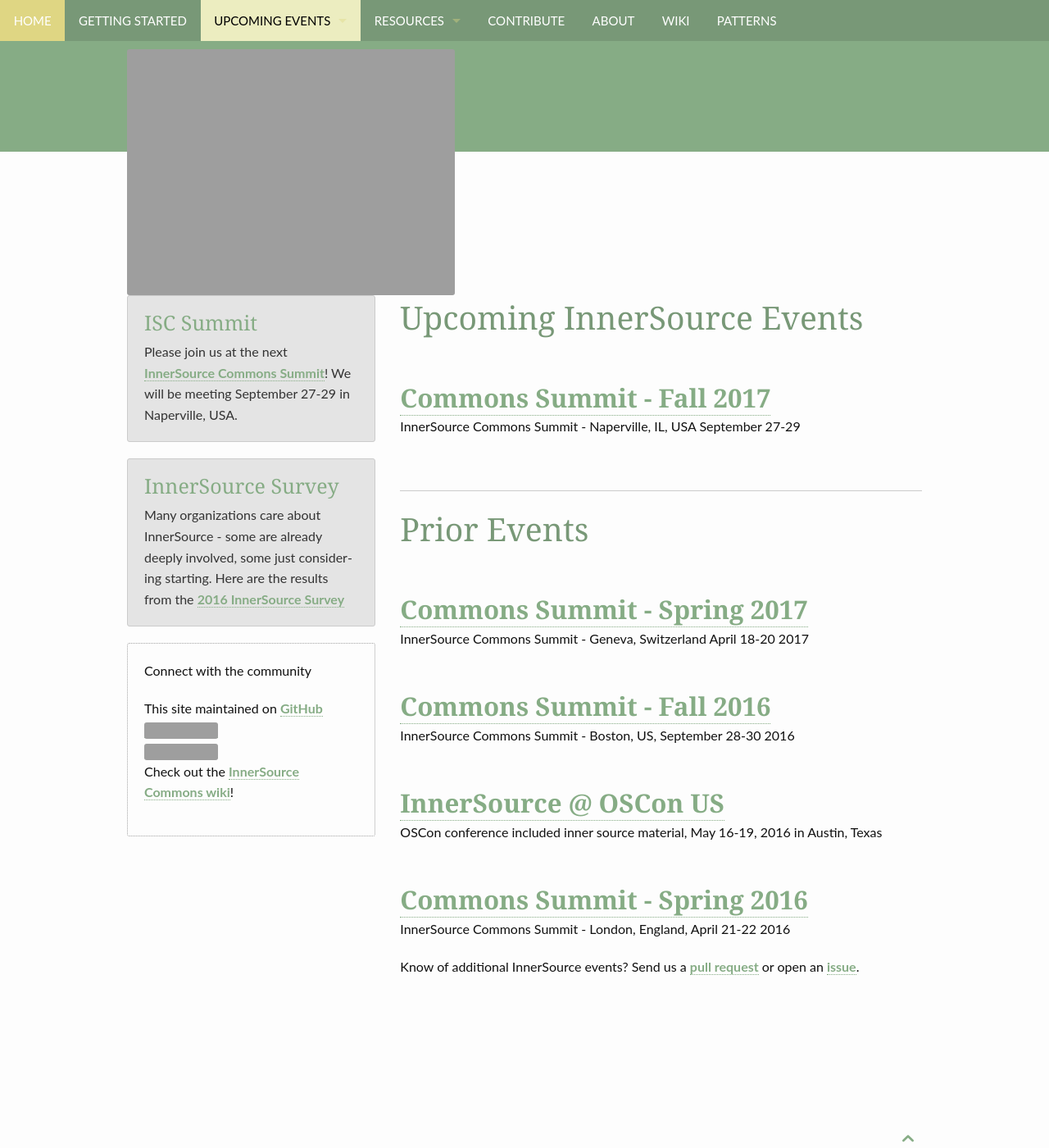
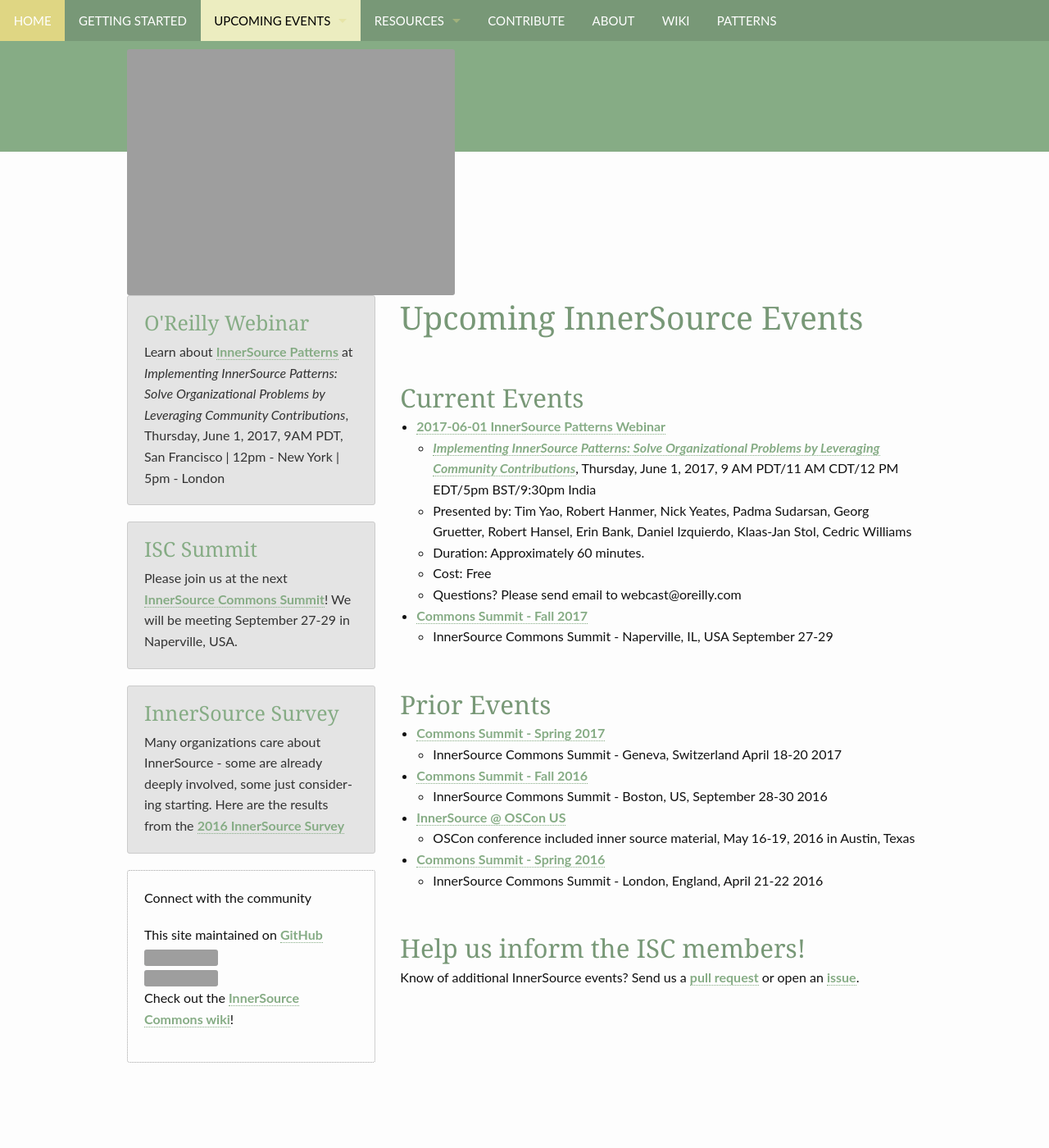
Before and after one commit to paypal/InnerSourceCommons, a Jekyll site: the page built from events/index.md, in a window 1280 px wide and 1400 px high. Shown: the whole window at 82% size. Built offline with Jekyll 4.4.1, drawn with Linux system fonts in a browser that asks for light colours; grey boxes are pictures that could not be loaded.

Commit message:
2017-05-15 added O'Reilly June 1st webinar on InnerSource Patterns

```diff
--- a/_data/navigation.yml
+++ b/_data/navigation.yml
@@ -10,6 +10,8 @@
   url: "/events/"
   side: left
   dropdown:
+  - title: "2017-06-01 InnerSource Patterns Webinar"
+    url: "http://www.oreilly.com/pub/e/3884"
   - title: "Summit US 2017"
     url: "/events/isc-fall-2017"
 
--- a/_includes/_sidebar.html
+++ b/_includes/_sidebar.html
@@ -1,4 +1,10 @@
 <aside>
+    <div class="panel radius">
+        <h3><a href="http://www.oreilly.com/pub/e/3884">O'Reilly Webinar</a></h3>
+        <p>Learn about <a href="/patterns">InnerSource Patterns</a> at <em>Implementing InnerSource Patterns: Solve Organizational Problems by Leveraging Community Contributions</em>, Thursday, June 1, 2017, 9AM PDT, San Francisco | 12pm - New York | 5pm - London
+        </p>
+    </div>
+
 	<div class="panel radius">
 		<h3><a href="/InnerSourceCommons/events/isc-fall-2017/">ISC Summit</a></h3>
 		<p>
--- a/events/index.md
+++ b/events/index.md
@@ -3,28 +3,26 @@
 title: 'Upcoming InnerSource Events'
 ---
 
-## [Commons Summit - Fall 2017](isc-fall-2017)
+## Current Events
+* [2017-06-01 InnerSource Patterns Webinar](http://www.oreilly.com/pub/e/3884)
+    - <em><a href="http://www.oreilly.com/pub/e/3884">Implementing InnerSource Patterns: Solve Organizational Problems by Leveraging Community Contributions</a></em>, Thursday, June 1, 2017, 9 AM PDT/11 AM CDT/12 PM EDT/5pm BST/9:30pm India
+    - Presented by: Tim Yao, Robert Hanmer, Nick Yeates, Padma Sudarsan, Georg Gruetter, Robert Hansel, Erin Bank, Daniel Izquierdo, Klaas-Jan Stol, Cedric Williams
+    - Duration: Approximately 60 minutes.
+    - Cost: Free
+    - Questions? Please send email to webcast@oreilly.com
+* [Commons Summit - Fall 2017](isc-fall-2017)
+    - InnerSource Commons Summit - Naperville, IL, USA September 27-29
 
-InnerSource Commons Summit - Naperville, IL, USA September 27-29
+## Prior Events
 
-<br>
-<hr>
-# Prior Events
+* [Commons Summit - Spring 2017](isc-spring-2017)
+    - InnerSource Commons Summit - Geneva, Switzerland April 18-20 2017
+* [Commons Summit - Fall 2016](isc-fall-2016)
+    - InnerSource Commons Summit - Boston, US, September 28-30 2016
+* [InnerSource @ OSCon US](oscon-us-2016)
+    - OSCon conference included inner source material, May 16-19, 2016 in Austin, Texas
+* [Commons Summit - Spring 2016](isc-spring-2016)
+    - InnerSource Commons Summit - London, England, April 21-22 2016
 
-## [Commons Summit - Spring 2017](isc-spring-2017)
-
-InnerSource Commons Summit - Geneva, Switzerland April 18-20 2017
-
-## [Commons Summit - Fall 2016](isc-fall-2016)
-
-InnerSource Commons Summit - Boston, US, September 28-30 2016
-
-## [InnerSource @ OSCon US](oscon-us-2016)
-
-OSCon conference included inner source material, May 16-19, 2016 in Austin, Texas
-
-## [Commons Summit - Spring 2016](isc-spring-2016)
-
-InnerSource Commons Summit - London, England, April 21-22 2016
-
+## Help us inform the ISC members!
 Know of additional InnerSource events? Send us a [pull request](https://github.com/paypal/InnerSourceCommons/pulls) or open an [issue](https://github.com/paypal/InnerSourceCommons/issues).
```
